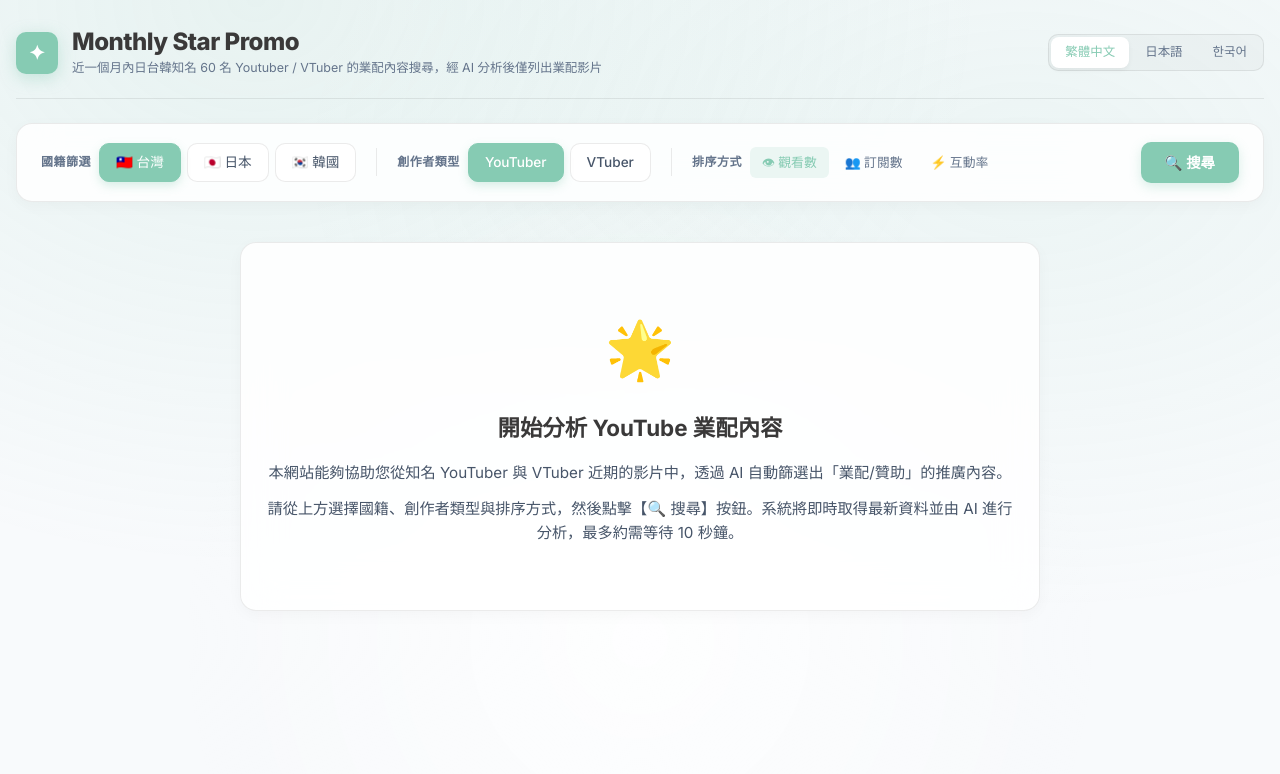
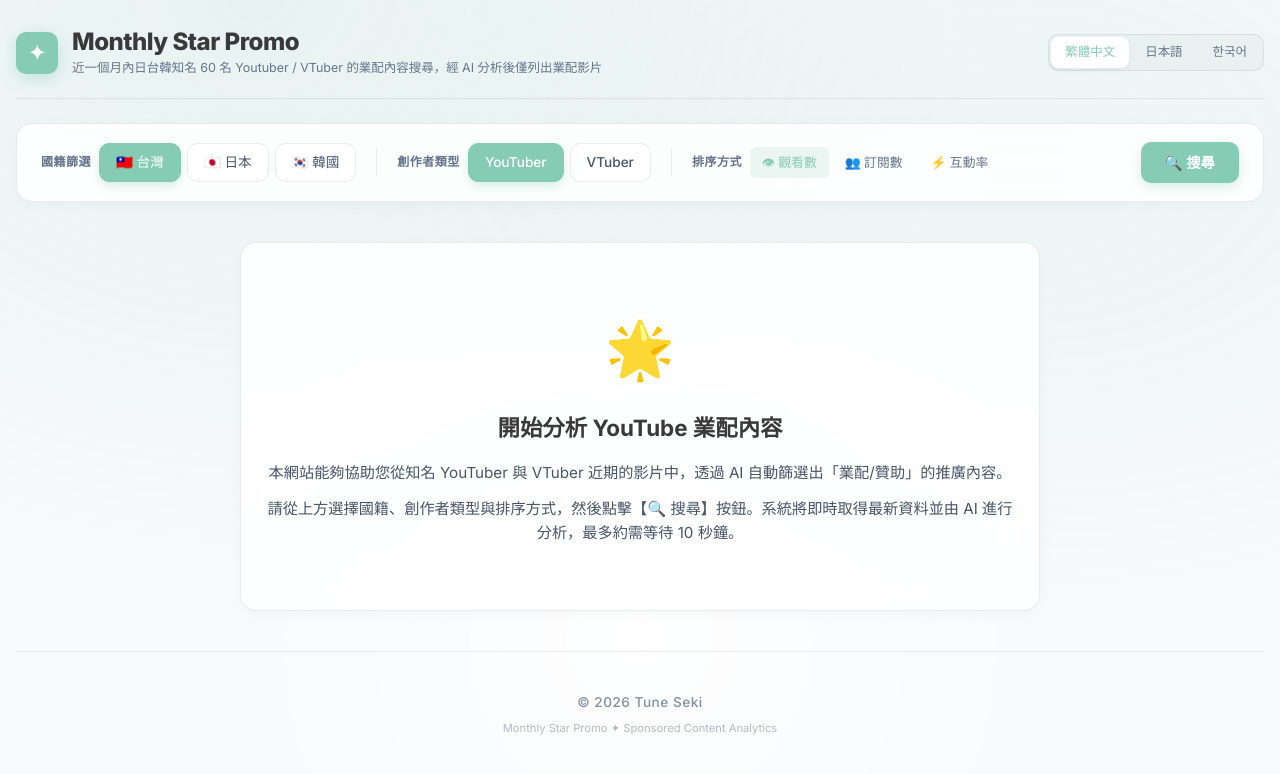
Before and after one commit to TSeki01/StarLinker, a React (Vite) app in the folder frontend/: page / in a window 1280 px wide. Shown: the top 774 px of the page. Built offline with nearby package versions, Linux system fonts and the light colour scheme.

Commit message:
feat: add global footer with copyright notice

```diff
--- a/frontend/src/App.jsx
+++ b/frontend/src/App.jsx
@@ -3,6 +3,7 @@ import { useTranslation } from 'react-i18next';
 import Header from './components/Header';
 import FilterBar from './components/FilterBar';
 import RankingList from './components/RankingList';
+import Footer from './components/Footer';
 
 const API_BASE = import.meta.env.PROD
     ? ''
@@ -105,6 +106,7 @@ function App() {
                     sortBy={filters.sortBy}
                     onRetry={fetchData}
                 />
+                <Footer />
             </div>
         </div>
     );
--- /dev/null
+++ b/frontend/src/components/Footer.jsx
@@ -0,0 +1,38 @@
+import { useTranslation } from 'react-i18next';
+
+export default function Footer() {
+    const { t } = useTranslation();
+
+    return (
+        <footer
+            style={{
+                padding: '40px 0 60px',
+                textAlign: 'center',
+                borderTop: '1px solid var(--color-border)',
+                marginTop: '40px',
+                opacity: 0.8
+            }}
+        >
+            <p
+                style={{
+                    fontSize: '0.85rem',
+                    color: 'var(--color-text-muted)',
+                    fontWeight: '500',
+                    letterSpacing: '0.5px'
+                }}
+            >
+                © 2026 Tune Seki
+            </p>
+            <p
+                style={{
+                    fontSize: '0.7rem',
+                    color: 'var(--color-text-muted)',
+                    marginTop: '8px',
+                    opacity: 0.6
+                }}
+            >
+                {t('app_title')} ✦ Sponsored Content Analytics
+            </p>
+        </footer>
+    );
+}
--- a/frontend/src/components/RankingList.jsx
+++ b/frontend/src/components/RankingList.jsx
@@ -215,27 +215,6 @@ export default function RankingList({ results, loading, loadingSlow, hasSearched
                 {results.map((result, idx) => (
                     <VideoCard key={`${result.video.video_id}-${idx}`} result={result} rank={idx + 1} />
                 ))}
-
-                {/* Footer */}
-                <div
-                    style={{
-                        padding: '12px 20px',
-                        borderTop: '1px solid var(--color-border)',
-                        background: 'rgba(255,255,255,0.5)',
-                        display: 'flex',
-                        justifyContent: 'space-between',
-                        alignItems: 'center',
-                        borderBottomLeftRadius: 'var(--radius-lg)',
-                        borderBottomRightRadius: 'var(--radius-lg)',
-                    }}
-                >
-                    <span style={{ fontSize: '0.72rem', color: 'var(--color-text-muted)' }}>
-                        {results.length} results
-                    </span>
-                    <span style={{ fontSize: '0.68rem', color: 'var(--color-text-muted)' }}>
-                        Monthly Star Promo ✦ Sponsored Content Analytics
-                    </span>
-                </div>
             </div>
         </div>
     );
```
